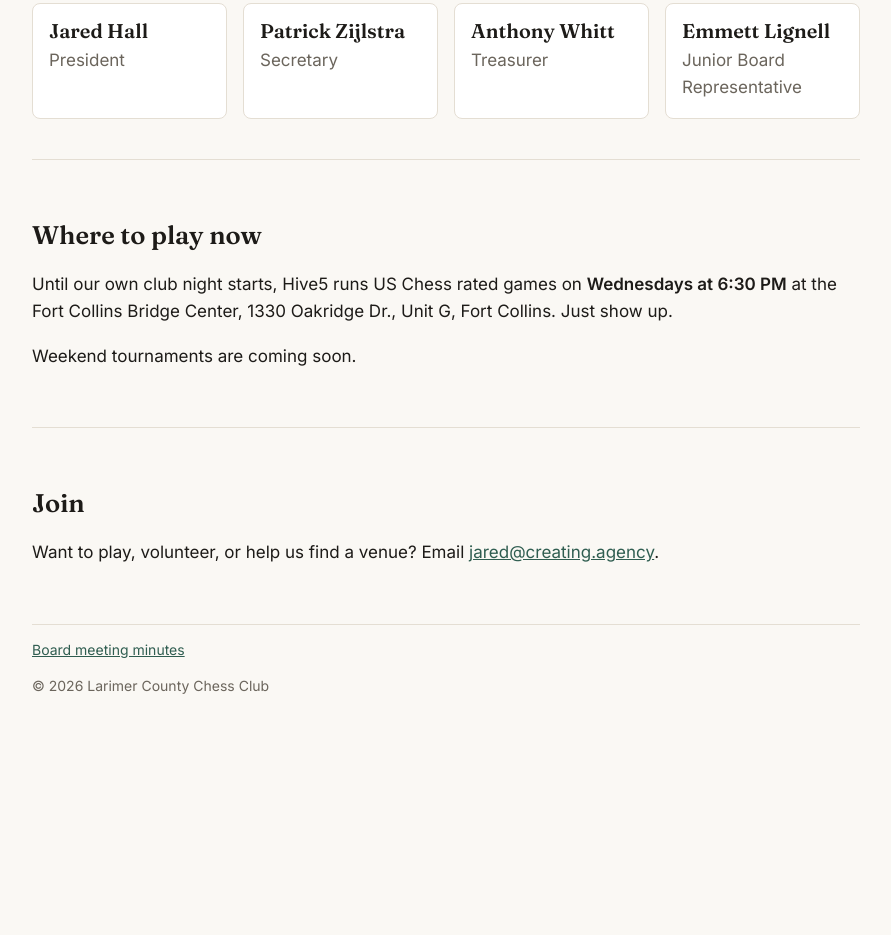
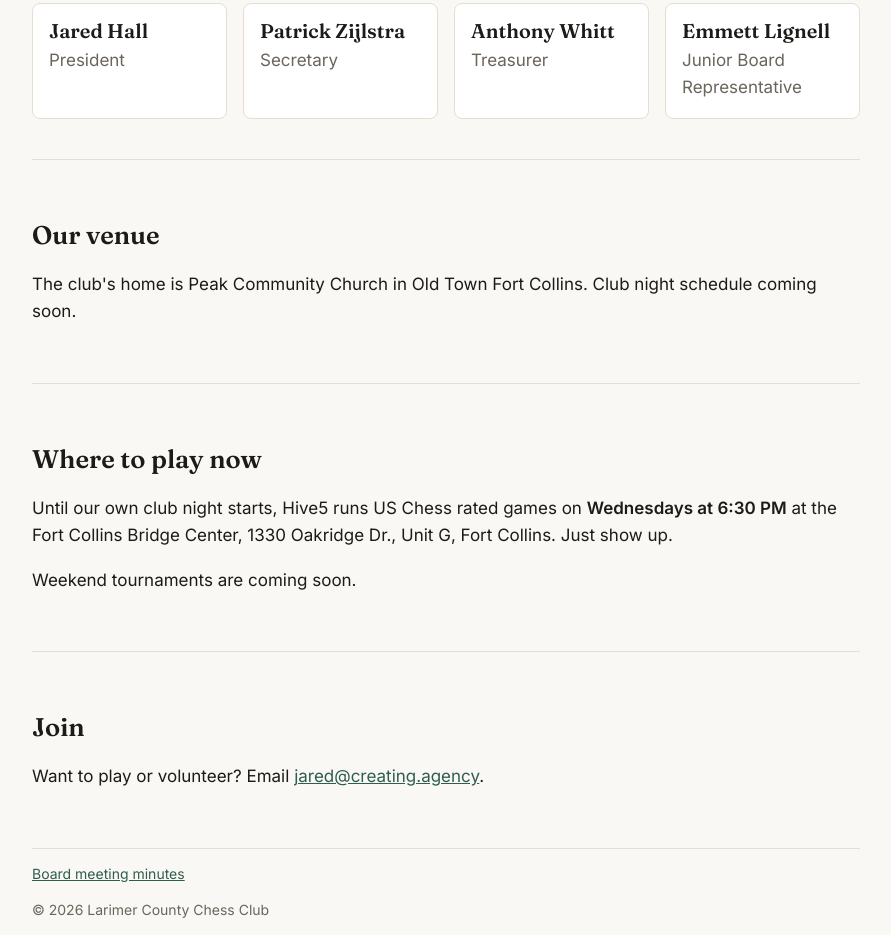
Before and after one commit to LarimerChess/website, a plain HTML site: page index.html in a window 1280 px wide. Shown: the part 1025-1960 px from the top of the page, without its empty margins (194-1085 px from the left). Before the commit the page ends 1736 px from the top, so only its background shows below. Drawn offline with Linux system fonts and the light colour scheme.

Commit message:
Add Peak Community Church as the club venue
Co-Authored-By: Claude Opus 5.5 (1M context) <noreply@anthropic.com>

```diff
--- a/index.html
+++ b/index.html
@@ -42,6 +42,11 @@
       </div>
     </section>
 
+    <section id="venue">
+      <h2>Our venue</h2>
+      <p>The club's home is Peak Community Church in Old Town Fort Collins. Club night schedule coming soon.</p>
+    </section>
+
     <section id="meetings">
       <h2>Where to play now</h2>
       <p>Until our own club night starts, Hive5 runs US Chess rated games on <strong>Wednesdays at 6:30 PM</strong> at the Fort Collins Bridge Center, 1330 Oakridge Dr., Unit G, Fort Collins. Just show up.</p>
@@ -50,7 +55,7 @@
 
     <section id="join">
       <h2>Join</h2>
-      <p>Want to play, volunteer, or help us find a venue? Email <a href="mailto:jared@creating.agency">jared@creating.agency</a>.</p>
+      <p>Want to play or volunteer? Email <a href="mailto:jared@creating.agency">jared@creating.agency</a>.</p>
     </section>
   </main>
 
```
